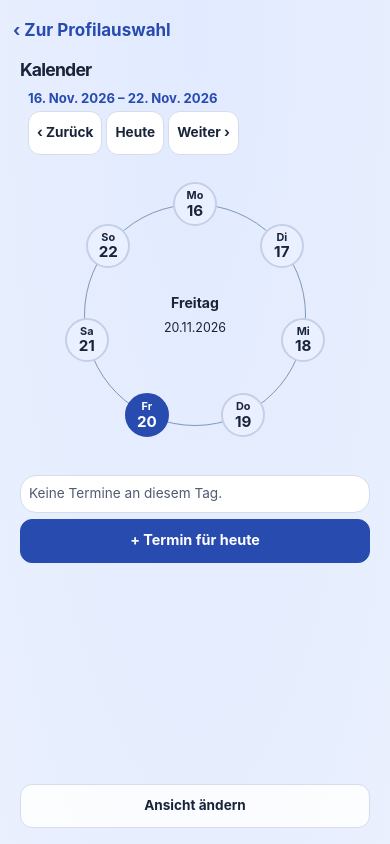
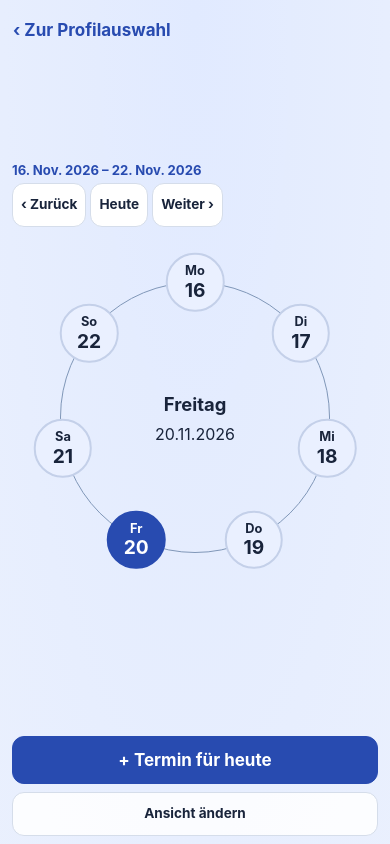
Before and after one commit to MathiasWerhan/familienplaner, a plain HTML site: page index.html in a window 390 px wide. Both pictures are taken after a click on the button "Kalender". Drawn offline with Linux system fonts and the light colour scheme.

Commit message:
Add files via upload

```diff
--- a/index.html
+++ b/index.html
@@ -478,7 +478,34 @@ dialog.calendar-view-options .calendar-modes{flex-wrap:wrap;max-width:100%}
 }
 .calendar-circle::before{border-color:#8097b8}
 .calendar-view .calendar-change-view{background:#ffffffdb}
-</style></head><body><main><header><h1>The 4 Werhans</h1></header><section id="screen"></section><footer class="app-version"><small>V64 · Lokale Daten und Kalenderabgleich</small></footer><button class="new" id="add">＋ Neu</button></main>
+
+.circle-calendar .calendar-header{display:none}
+.circle-calendar .circle-panel{width:100%}
+.circle-calendar .calendar-circle{width:min(100%,560px);margin:12px auto}
+.circle-calendar .calendar-circle-day{width:clamp(52px,15vw,78px);height:clamp(52px,15vw,78px)}
+.circle-calendar .calendar-circle-day>span:first-child{font-size:.8rem}
+.circle-calendar .calendar-circle-day>strong{font-size:1.2rem}
+.circle-calendar .calendar-circle-center{font-size:1rem}
+.circle-calendar .calendar-circle-center strong{font-size:1.15rem}
+.circle-add-event{width:100%;min-height:48px;margin-top:8px}
+.circle-return{min-height:44px;align-self:flex-start}
+@media(max-width:699px){
+  .calendar-view.circle-calendar{padding:0;gap:8px}
+  .circle-calendar .circle-panel{margin:auto 0;flex:none}
+  .circle-calendar .month-toolbar{padding:0;gap:4px}
+  .circle-calendar .calendar-circle{width:min(100%,560px);margin:8px auto}
+  .circle-calendar .calendar-change-view{margin-top:0}
+  .calendar-view:not(.circle-calendar) .selected-agenda{overflow:visible;flex:none;min-height:0}
+  .calendar-view:not(.circle-calendar) .selected-agenda>.primary{position:sticky;bottom:0;flex:none}
+}
+
+.day-list-pages{justify-content:space-between;padding:0 8px;font-size:.8rem}
+.day-list-pages button{min-width:44px}
+@media(max-width:699px){
+ .calendar-view:not(.circle-calendar) .event-line{height:90px;overflow:hidden}
+ .calendar-view:not(.circle-calendar) .event-copy small{white-space:nowrap;overflow:hidden;text-overflow:ellipsis;max-width:100%}
+}
+</style></head><body><main><header><h1>The 4 Werhans</h1></header><section id="screen"></section><footer class="app-version"><small>V65 · Lokale Daten und Kalenderabgleich</small></footer><button class="new" id="add">＋ Neu</button></main>
 <dialog id="dayDialog" aria-labelledby="dayTitle">
 <div class="day-dialog-header"><h2 id="dayTitle"></h2><button type="button" id="closeDay" autofocus>Schließen</button></div>
 <div id="dayEvents" class="task-group"></div>
@@ -1441,8 +1468,8 @@ function renderShopping(area){
 function localDay(date){
   return [date.getFullYear(),date.getMonth()+1,date.getDate()].map(value=>String(value).padStart(2,'0')).join('-');
 }
-let agendaPage=0;
-let agendaPageDay='';
+let dayListPage=0;
+let dayListKey='';
 let selectedDay='';
 let calendarMode='Kreis';
 let dayforceShifts=[];
@@ -1654,7 +1681,7 @@ function renderCalendar(area){
   const monthLength=new Date(year,month,0).getDate();
   const head=node('div','',area);head.className='calendar-header';
   const heading=node('div','',head);
-  node('h2','Kalender',heading);
+
   const viewOptions=node('dialog','',area);viewOptions.className='calendar-view-options';
   viewOptions.setAttribute('aria-label','Kalenderansicht auswählen');
   button('Schließen',()=>viewOptions.close(),viewOptions);
@@ -1673,6 +1700,7 @@ function renderCalendar(area){
   }
   if(syncStatus)node('p',syncStatus,area).setAttribute('role','status');
   const circular=calendarMode==='Kreis';
+  area.classList.toggle('circle-calendar',circular);
   const daily=calendarMode==='Tag';
   const weekly=calendarMode==='Woche';
   const weekPeriod=weekly||circular;
@@ -1718,7 +1746,7 @@ function renderCalendar(area){
       const key=localDay(date);
       const count=byDay.get(key)?.length||0;
       const fullDate=new Intl.DateTimeFormat('de-DE',{weekday:'long',day:'numeric',month:'long'}).format(date);
-      const pick=button('',()=>{selectedDay=key;render();screen.querySelector('[data-circle-day="'+key+'"]')?.focus({preventScroll:true})},ring);
+      const pick=button('',()=>{selectedDay=key;calendarMode='Tag';render()},ring);
       pick.className='calendar-circle-day';
       pick.setAttribute('data-circle-day',key);
       pick.setAttribute('aria-label',fullDate+' · '+count+(count===1?' Termin':' Termine'));
@@ -1762,12 +1790,21 @@ function renderCalendar(area){
     for(const item of (byDay.get(key)||[]).slice(0,4))node('i','',dots).style.setProperty('--event-color',calendarType(item).color);
   }
   }
-  if(daily||weekPeriod){
+  if(daily||weekly){
     const agenda=node('section','',area);agenda.className='selected-agenda';
     if(weekly)node('h3',calendarDayLabel(selectedDay,today),agenda);
     const list=node('div','',agenda);list.className='task-group';
     renderDayAgenda(today,byDay.get(selectedDay)||[],list);
     button(selectedDay===today?'+ Termin für heute':'+ Termin für diesen Tag',()=>openEditor(null,true),agenda).className='primary';
+  }
+  if(circular){
+    const add=button(selectedDay===today?'+ Termin für heute':'+ Termin für diesen Tag',()=>openEditor(null,true),area);
+    add.className='primary circle-add-event';
+  }
+  if(daily){
+    const back=button('‹ Zum Wochenkreis',()=>{calendarMode='Kreis';render()},area);
+    back.className='circle-return';
+    area.insertBefore(back,panel);
   }
   area.append(changeView);
   if(dayDialog.open)renderDayAgenda(today,byDay.get(selectedDay)||[]);
@@ -1780,11 +1817,20 @@ function renderDayAgenda(today,items,target=null){
   list.replaceChildren();
   const events=items.slice().sort((a,b)=>(a.clock||'').localeCompare(b.clock||''));
   if(!events.length)node('p','Keine Termine an diesem Tag.',list).className='empty';
-  if(agendaPageDay!==selectedDay){agendaPageDay=selectedDay;agendaPage=0;}
-  const paged=window.matchMedia('(max-width:699px)').matches;
-  agendaPage=Math.min(agendaPage,Math.max(0,events.length-1));
-  const shown=paged?events.slice(agendaPage,agendaPage+1):events;
-  for(const item of shown){
+  if(dayListKey!==selectedDay){dayListKey=selectedDay;dayListPage=0;}
+  const mobile=window.matchMedia('(max-width:699px)').matches;
+  const capacity=mobile?Math.max(1,Math.min(6,Math.floor(((window.visualViewport?.height||window.innerHeight)-460)/100))):Math.max(1,events.length);
+  const totalPages=Math.max(1,Math.ceil(events.length/capacity));
+  dayListPage=Math.min(dayListPage,totalPages-1);
+  if(totalPages>1){
+    const controls=node('div','',list);controls.className='bar day-list-pages';
+    const back=button('‹',()=>{dayListPage--;renderDayAgenda(today,items,target)},controls);
+    back.disabled=dayListPage===0;back.setAttribute('aria-label','Vorherige Termine');
+    node('span',(dayListPage*capacity+1)+'–'+Math.min(events.length,(dayListPage+1)*capacity)+' von '+events.length,controls);
+    const next=button('›',()=>{dayListPage++;renderDayAgenda(today,items,target)},controls);
+    next.disabled=dayListPage===totalPages-1;next.setAttribute('aria-label','Weitere Termine');
+  }
+  for(const item of events.slice(dayListPage*capacity,(dayListPage+1)*capacity)){
     const entry=item.dayforce?node('div','',list):button('',()=>openEditor(item),list);
     entry.className='entry event-line';
     entry.title=item.title;
@@ -1806,14 +1852,7 @@ function renderDayAgenda(today,items,target=null){
       for(const name of participants)avatar(name,icons);
     }
   }
-  if(paged&&events.length>1){
-    const pages=node('div','',list);pages.className='bar agenda-pages';
-    const previous=button('‹',()=>{agendaPage--;renderDayAgenda(today,items,target);requestAnimationFrame(fitCalendarView)},pages);
-    previous.setAttribute('aria-label','Vorheriger Termin');previous.disabled=agendaPage===0;
-    node('span',(agendaPage+1)+' / '+events.length+' Termine',pages).setAttribute('role','status');
-    const next=button('›',()=>{agendaPage++;renderDayAgenda(today,items,target);requestAnimationFrame(fitCalendarView)},pages);
-    next.setAttribute('aria-label','Nächster Termin');next.disabled=agendaPage===events.length-1;
-  }
+
 }
 async function resize(file,size){const url=URL.createObjectURL(file);try{const img=new Image();img.src=url;await img.decode();const c=document.createElement('canvas');c.width=c.height=size;const s=Math.min(img.width,img.height);c.getContext('2d').drawImage(img,(img.width-s)/2,(img.height-s)/2,s,s,0,0,size,size);return c.toDataURL('image/jpeg',0.8)}finally{URL.revokeObjectURL(url)}}
 function normalizeClock(value){
```
